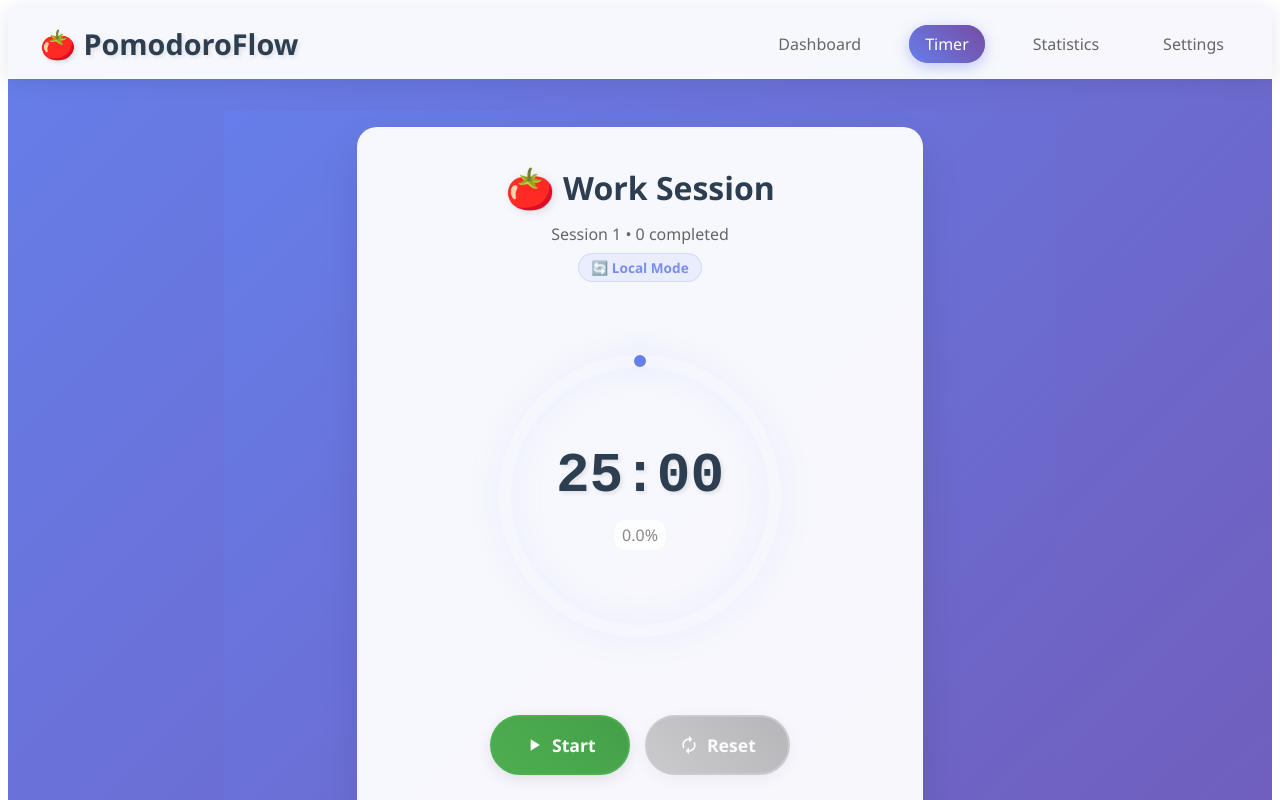
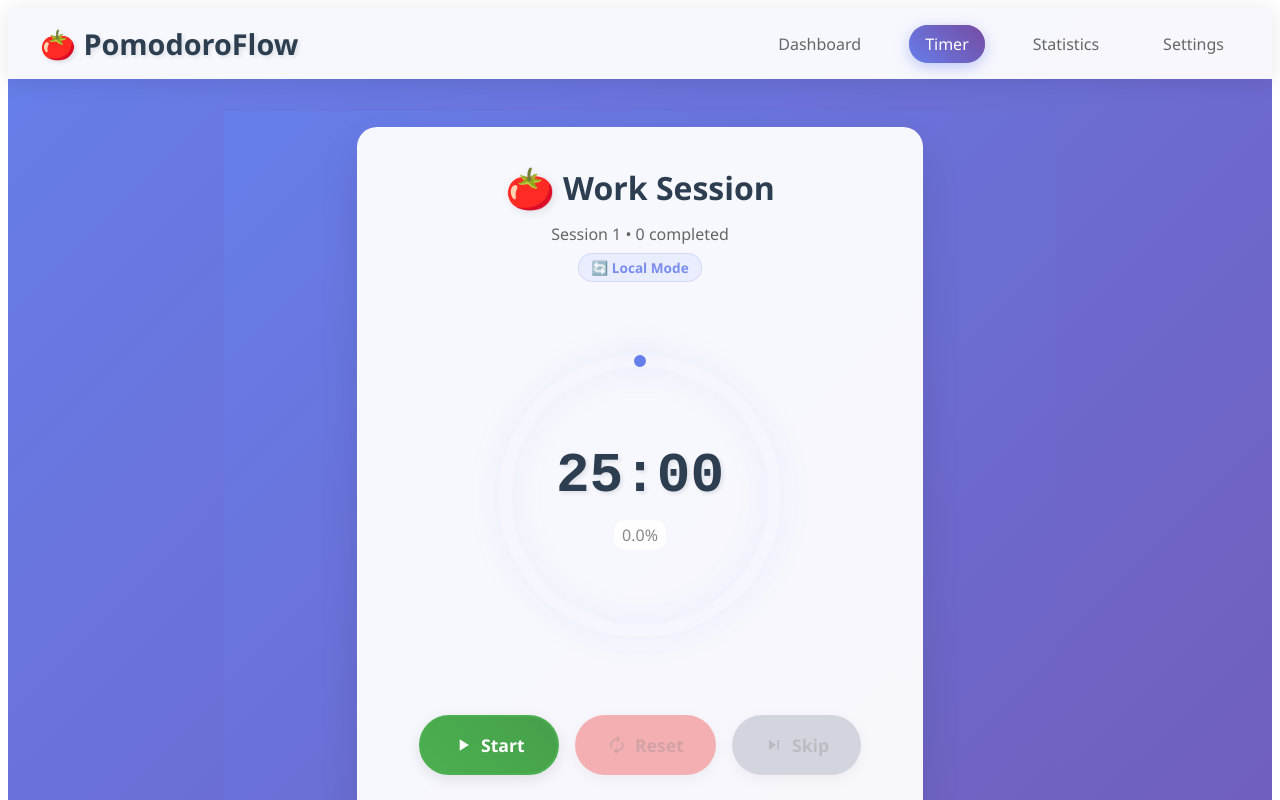
Before and after one commit to DarrenLee09/HonqueDoro, an Angular app: page /timer in a window 1280 px wide. Shown: the top 800 px of the page. Built offline with nearby package versions, Linux system fonts and the light colour scheme; no server answers.

Commit message:
Skip button

```diff
--- a/src/app/components/timer/timer.css
+++ b/src/app/components/timer/timer.css
@@ -317,15 +317,21 @@
 }
 
 .reset-btn {
-  background: linear-gradient(45deg, #9e9e9e, #757575);
-  color: white;
-  border: 2px solid #9e9e9e;
+  background: rgba(239, 68, 68, 0.8);
+  border-color: rgba(239, 68, 68, 0.8);
 }
 
 .reset-btn:hover:not(:disabled) {
-  background: linear-gradient(45deg, #757575, #616161);
-  transform: translateY(-2px);
-  box-shadow: 0 6px 20px rgba(158, 158, 158, 0.4);
+  background: rgba(239, 68, 68, 1);
+}
+
+.skip-btn {
+  background: rgba(156, 163, 175, 0.8);
+  border-color: rgba(156, 163, 175, 0.8);
+}
+
+.skip-btn:hover:not(:disabled) {
+  background: rgba(156, 163, 175, 1);
 }
 
 .control-btn:disabled {
--- a/src/app/components/timer/timer.html
+++ b/src/app/components/timer/timer.html
@@ -90,6 +90,17 @@
           <path d="M12 6v3l4-4-4-4v3c-4.42 0-8 3.58-8 8 0 1.57.46 3.03 1.24 4.26L6.7 14.8c-.45-.83-.7-1.79-.7-2.8 0-3.31 2.69-6 6-6zm6.76 1.74L17.3 9.2c.44.84.7 1.79.7 2.8 0 3.31-2.69 6-6 6v-3l-4 4 4 4v-3c4.42 0 8-3.58 8-8 0-1.57-.46-3.03-1.24-4.26z"/>
         </svg>
         {{ activeSessionId() ? 'Cancel' : 'Reset' }}
+      </button>
+
+      <button
+        (click)="skipTimer()"
+        class="control-btn skip-btn"
+        [disabled]="!isRunning() && !activeSessionId()"
+      >
+        <svg width="24" height="24" viewBox="0 0 24 24" fill="currentColor">
+          <path d="M6 18l8.5-6L6 6v12zM16 6v12h2V6h-2z"/>
+        </svg>
+        Skip
       </button>
     </div>
 
--- a/src/app/components/timer/timer.ts
+++ b/src/app/components/timer/timer.ts
@@ -338,19 +338,93 @@ export class Timer implements OnInit, OnDestroy {
   }
 
   async resetTimer(): Promise<void> {
-    if (this.activeSessionId()) {
-      try {
-        await this.http.delete(`${this.apiUrl}/cancel/${this.activeSessionId()}`).toPromise();
-        this.activeSessionId.set(undefined);
-      } catch (error) {
-        console.error('Error cancelling session:', error);
+    try {
+      if (this.activeSessionId()) {
+        // Cancel active session on backend
+        await this.http.delete(`${this.apiUrl}/${this.activeSessionId()}`).toPromise();
       }
+
+      this.stopTimer();
+      this.currentTime.set(this.getCurrentModeDuration());
+      this.activeSessionId.set(undefined);
+      this.estimatedEndTime.set(undefined);
+      this.serverSync.set(false);
+    } catch (error) {
+      console.error('Error resetting timer:', error);
+      // Fallback to local reset
+      this.stopTimer();
+      this.currentTime.set(this.getCurrentModeDuration());
+      this.activeSessionId.set(undefined);
+      this.estimatedEndTime.set(undefined);
+      this.serverSync.set(false);
     }
+  }
 
-    this.stopTimer();
-    this.currentTime.set(this.getCurrentModeDuration());
-    this.isRunning.set(false);
-    this.estimatedEndTime.set(undefined);
+  async skipTimer(): Promise<void> {
+    try {
+      if (this.activeSessionId()) {
+        // Complete the session early on backend
+        await this.http.post(`${this.apiUrl}/${this.activeSessionId()}/complete`, {}).toPromise();
+      }
+
+      this.stopTimer();
+      this.activeSessionId.set(undefined);
+      this.estimatedEndTime.set(undefined);
+      this.serverSync.set(false);
+      this.isRunning.set(false);
+
+      // Use the same logic as completeSession
+      if (this.mode() === 'work') {
+        this.completedSessions.update(sessions => sessions + 1);
+        this.totalSessions.update(sessions => sessions + 1);
+
+        // Determine next mode
+        if (this.completedSessions() % this.sessionsUntilLongBreak === 0) {
+          this.mode.set('longBreak');
+          this.currentTime.set(this.longBreakDuration);
+        } else {
+          this.mode.set('shortBreak');
+          this.currentTime.set(this.shortBreakDuration);
+        }
+      } else {
+        // Break finished, start work session
+        this.mode.set('work');
+        this.currentTime.set(this.workDuration);
+      }
+
+      // Play notification sound
+      this.playNotificationSound();
+    } catch (error) {
+      console.error('Error skipping timer:', error);
+      // Fallback to local skip
+      this.stopTimer();
+      this.activeSessionId.set(undefined);
+      this.estimatedEndTime.set(undefined);
+      this.serverSync.set(false);
+      this.isRunning.set(false);
+
+      // Use the same logic as completeSession
+      if (this.mode() === 'work') {
+        this.completedSessions.update(sessions => sessions + 1);
+        this.totalSessions.update(sessions => sessions + 1);
+
+        // Determine next mode
+        if (this.completedSessions() % this.sessionsUntilLongBreak === 0) {
+          this.mode.set('longBreak');
+          this.currentTime.set(this.longBreakDuration);
+        } else {
+          this.mode.set('shortBreak');
+          this.currentTime.set(this.shortBreakDuration);
+        }
+      } else {
+        // Break finished, start work session
+        this.mode.set('work');
+        this.currentTime.set(this.workDuration);
+      }
+
+      // Play notification sound
+      this.playNotificationSound();
+    }
   }
 
   private async checkActiveSession(): Promise<void> {
```
